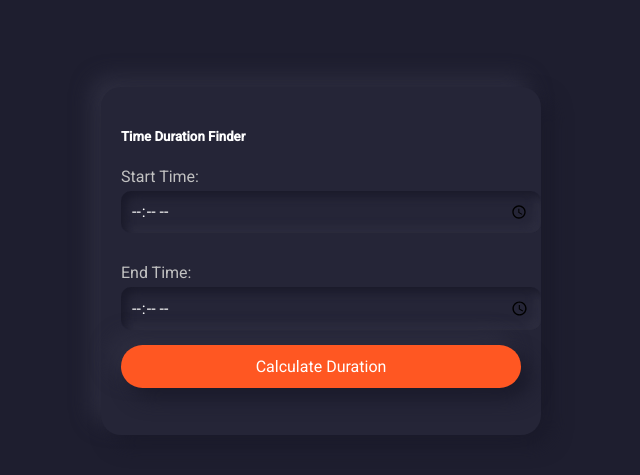
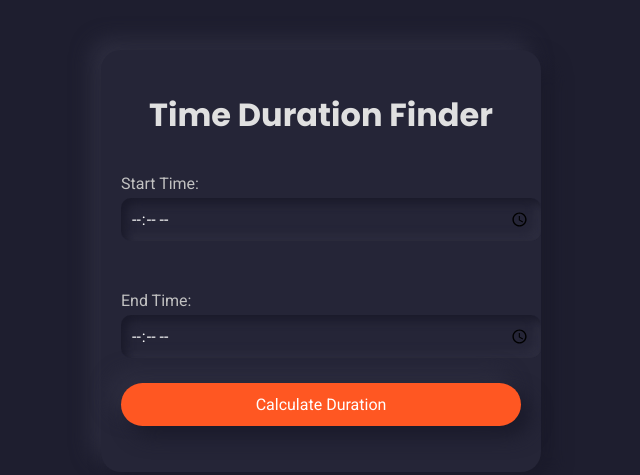
Before and after one commit to sreeharshrajan/Time-Difference-FInder, a plain HTML site: page index.html in a window 1280 px wide. Shown: the part 139-614 px from the top of the page, without its empty margins (319-959 px from the left). Drawn offline with Linux system fonts and the light colour scheme.

Commit message:
refactor: enhance layout and styling for improved readability and structure

```diff
--- a/index.html
+++ b/index.html
@@ -10,12 +10,16 @@
 
 <body>
   <div class="container">
-    <h5>Time Duration Finder</h5>
-    <label for="start-time">Start Time:</label>
-    <input type="time" id="start-time" required>
+    <h1>Time Duration Finder</h1>
+    <div class="input-wrapper">
+      <label for="start-time">Start Time:</label>
+      <input type="time" id="start-time" required>
+    </div>
 
-    <label for="end-time">End Time:</label>
-    <input type="time" id="end-time" required>
+    <div class="input-wrapper">
+      <label for="end-time">End Time:</label>
+      <input type="time" id="end-time" required>
+    </div>
 
     <button id="calculate-btn">Calculate Duration</button>
 
--- a/styles.css
+++ b/styles.css
@@ -11,6 +11,8 @@ body {
     margin: 0;
     color: #ffffff;
     /* Light text color for contrast */
+    font-size: 14px;
+    /* Minimum font size */
 }
 
 .container {
@@ -89,3 +91,7 @@ button:active {
     box-shadow: inset 3px 3px 5px #1a1a2a, inset -3px -3px 5px #2e2e40;
     /* Pressed effect */
 }
+
+.input-wrapper {
+    padding: 10px 0;
+}
```
